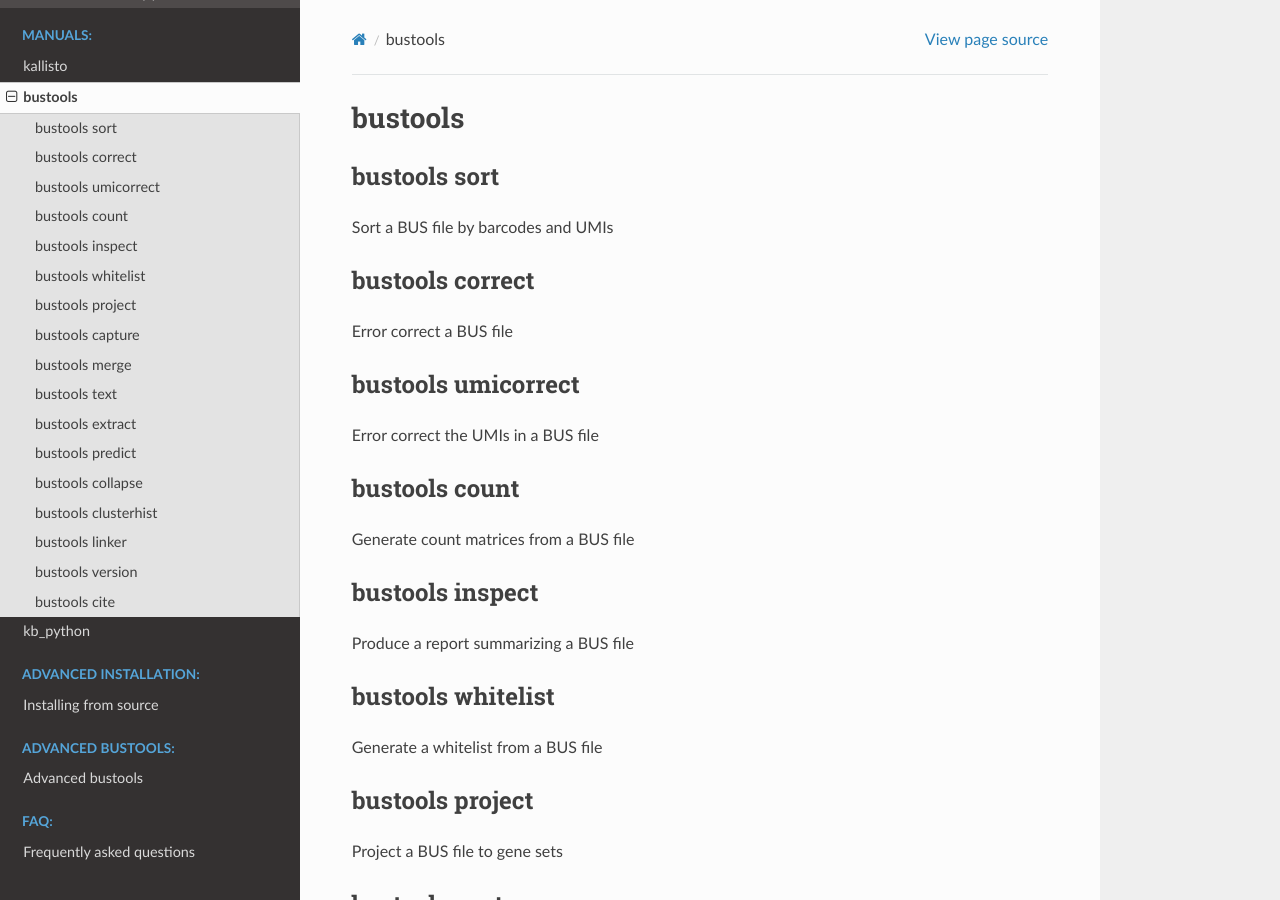
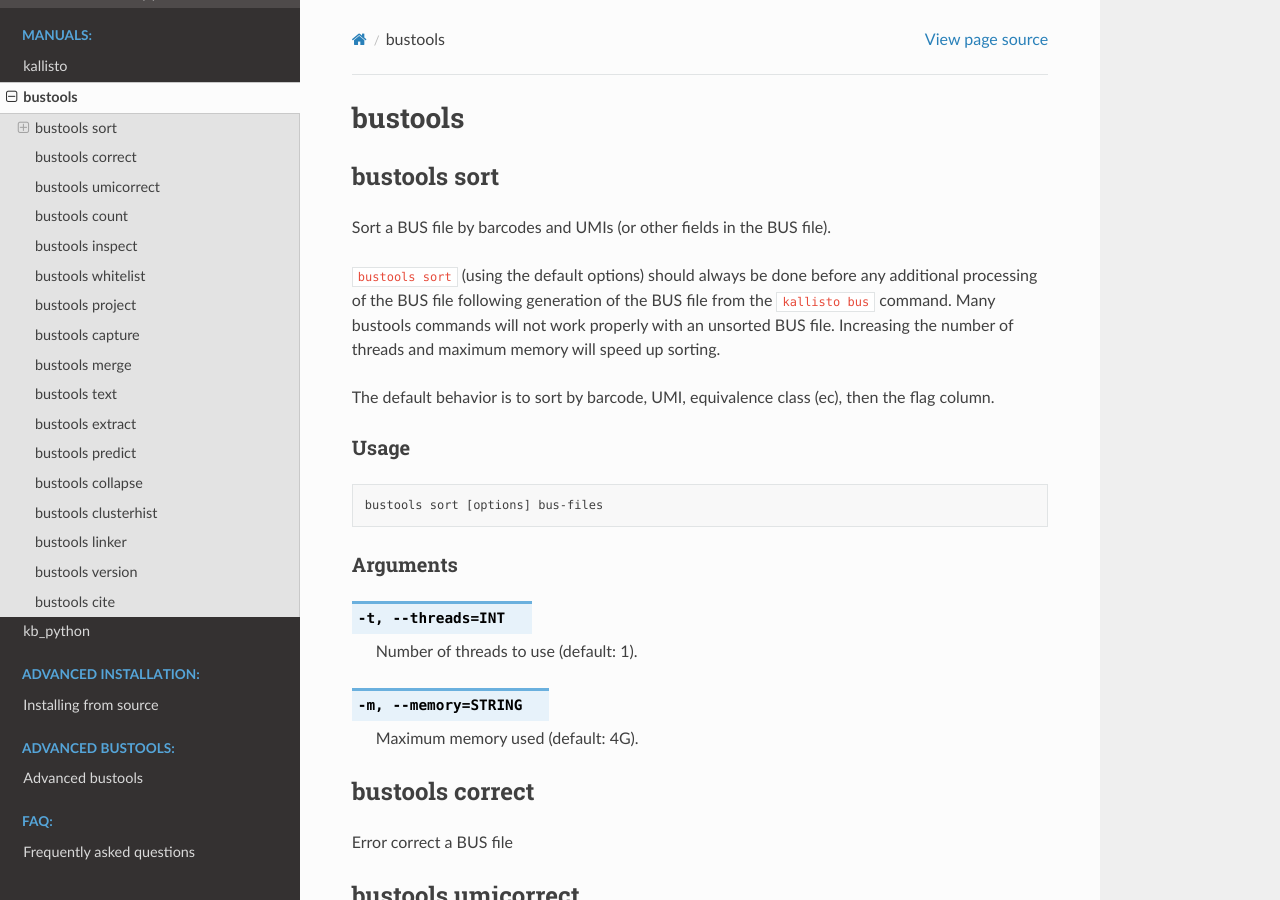
Before and after one commit to pachterlab/kb_docs, a Sphinx documentation site: the page built from docs/source/manuals/bustools.rst, in a window 1280 px wide and 900 px high. Built offline with Sphinx 7.4.7 and the Read the Docs theme 2.0.0, drawn with Linux system fonts in a browser that asks for light colours.

Commit message:
Update bustools.rst

```diff
--- a/docs/source/manuals/bustools.rst
+++ b/docs/source/manuals/bustools.rst
@@ -3,7 +3,33 @@
 
 bustools sort
 ^^^^^^^^^^^^^^^^^^^^
-Sort a BUS file by barcodes and UMIs
+Sort a BUS file by barcodes and UMIs (or other fields in the BUS file).
+
+``bustools sort`` (using the default options) should always be done before any
+additional processing of the BUS file following generation of the BUS file from the ``kallisto
+bus`` command. Many bustools commands will not work properly with an unsorted BUS file.
+Increasing the number of threads and maximum memory will speed up sorting.
+
+The default behavior is to sort by barcode, UMI, equivalence class (ec), then the flag column.
+
+Usage
+.....
+
+.. code-block:: text
+
+   bustools sort [options] bus-files
+
+Arguments
+.........
+
+.. option:: -t, --threads=INT
+
+   Number of threads to use (default: 1).
+
+.. option:: -m, --memory=STRING
+
+   Maximum memory used (default: 4G).
+
 
 bustools correct
 ^^^^^^^^^^^^^^^^^^^^
```
